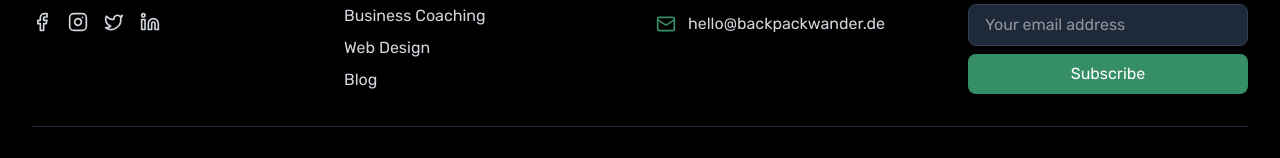
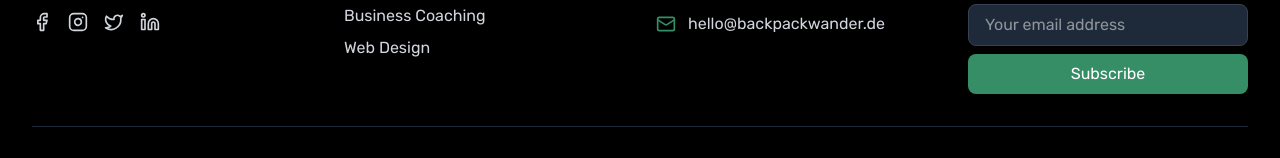
Before and after one commit to Mogehs/backpack-wandar, a React (Vite) app: page / in a window 1280 px wide. Shown: the part 8211-8369 px from the top of the page. Built offline with nearby package versions, Linux system fonts and the light colour scheme.

Commit message:
completed from my side version 3 updated the footers quick link

```diff
--- a/src/components/common/Footer.jsx
+++ b/src/components/common/Footer.jsx
@@ -92,7 +92,8 @@ const Footer = () => {
               </li>
               <li>
                 <a
-                  href="#"
+                  href="http://setfreeway.com"
+                  target="_blank"
                   className="text-gray-300 hover:text-green transition-colors"
                 >
                   {t("footer.links.coaching")}
@@ -100,18 +101,11 @@ const Footer = () => {
               </li>
               <li>
                 <a
-                  href="#"
+                  href="http://bwdigit.de"
+                  target="_blank"
                   className="text-gray-300 hover:text-green transition-colors"
                 >
                   {t("footer.links.webdesign")}
-                </a>
-              </li>
-              <li>
-                <a
-                  href="#"
-                  className="text-gray-300 hover:text-green transition-colors"
-                >
-                  {t("footer.links.blog")}
                 </a>
               </li>
             </ul>
```
